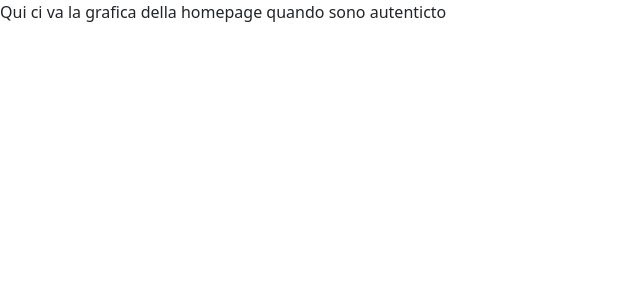
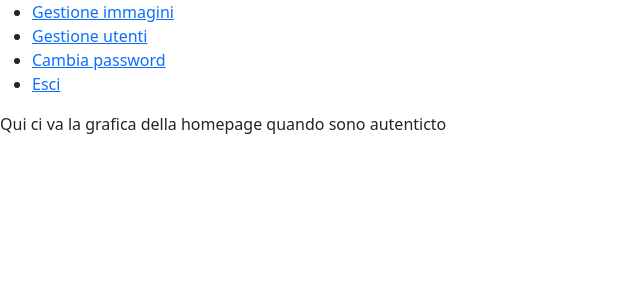
Before and after one commit to Sbiliphone/gallery, a PHP site: page /templates/homepage.php in a window 1280 px wide. Shown: the top 300 px of the page, without its empty margins (0-640 px from the left). Run offline with PHP 8.4, Linux system fonts and the light colour scheme.

Commit message:
Add menù

```diff
--- a/templates/homepage.php
+++ b/templates/homepage.php
@@ -1,7 +1,9 @@
 <?php
 require('../templates/header.php');
 ?>
-
+<?php
+require('../templates/menu.php');
+?>
 
 Qui ci va la grafica della homepage quando sono autenticto
 
--- /dev/null
+++ b/templates/menu.php
@@ -0,0 +1,16 @@
+<ul>
+    <li>
+        <a href="index.php?action=images-list">Gestione immagini</a>
+    </li>
+    <li>
+        <a href="index.php?action=users-list">Gestione utenti</a>
+    </li>
+
+    <li>
+        <a href="index.php?action=change-password">Cambia password</a>
+    </li>
+    <li>
+        <a href="index.php?action=logout">Esci</a>
+    </li>
+
+</ul>
```
Also changed, not shown: src/routes.php (+7 -1 lines).
